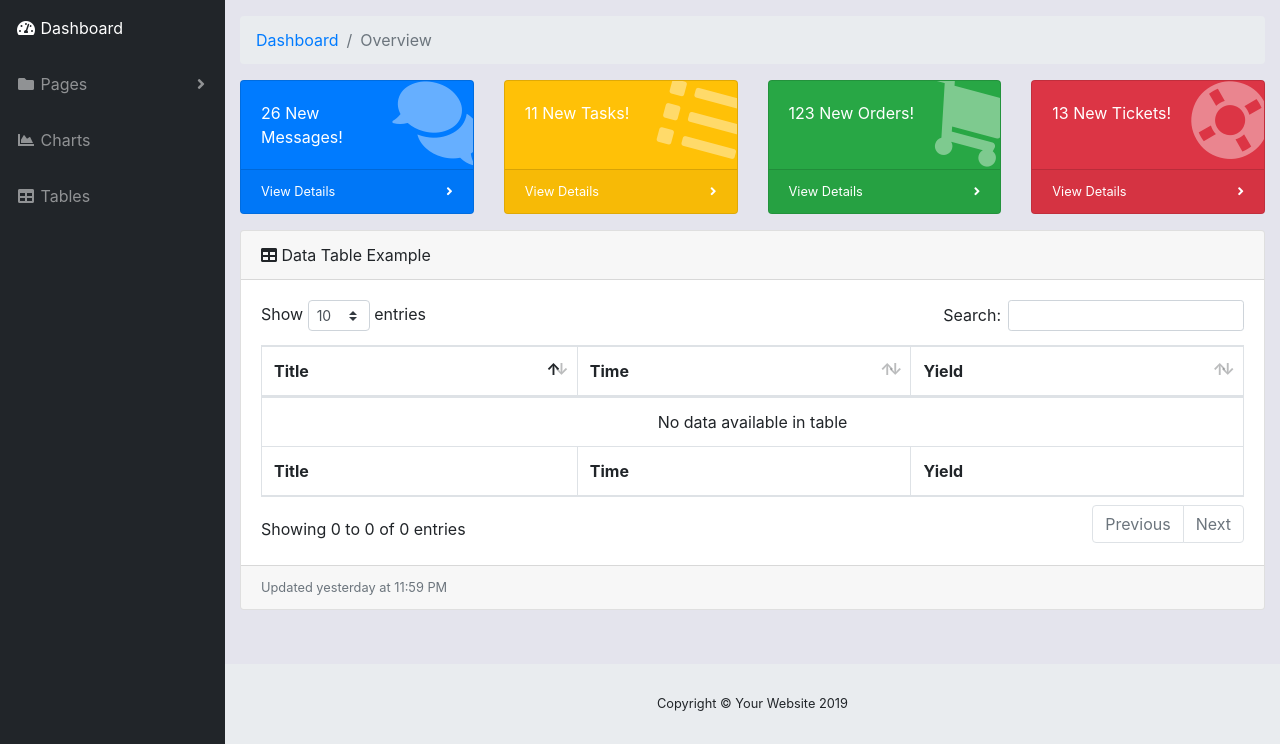
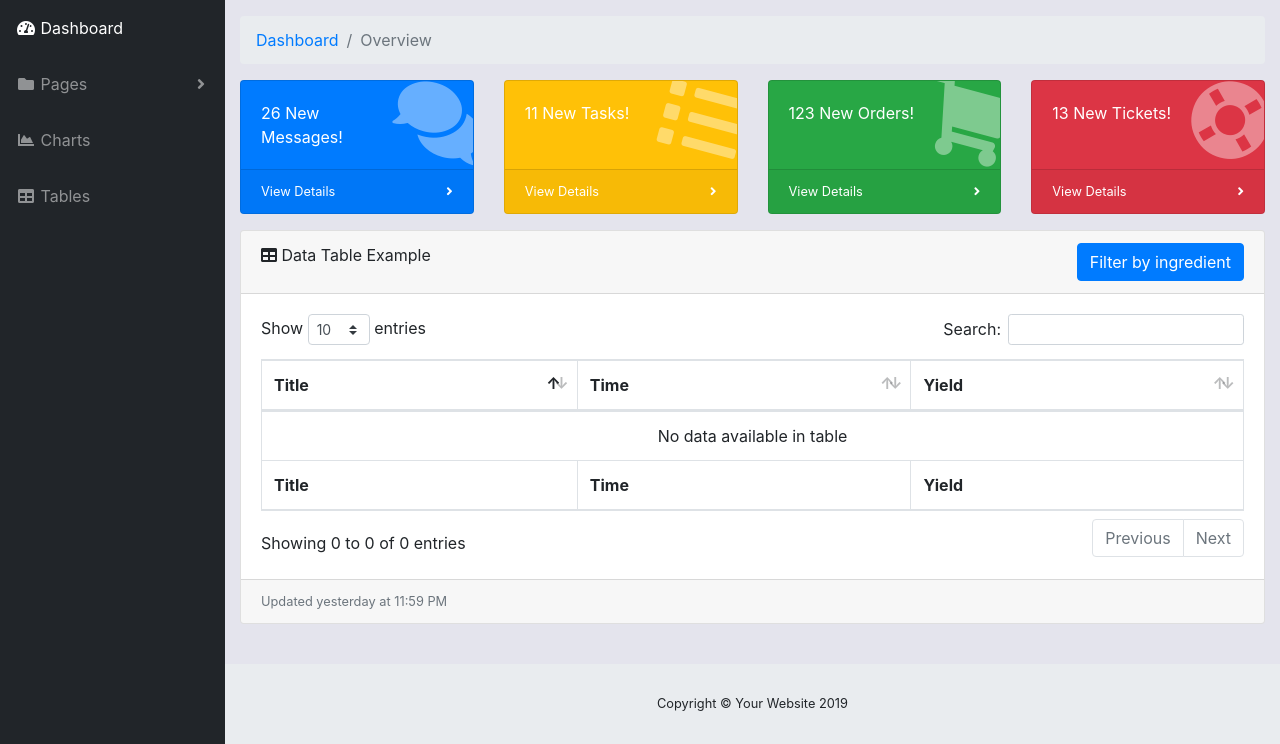
Before and after one commit to ryan-tjitro/cookbookApp, a Django app: page / in a window 1280 px wide. Shown: the part 56-800 px from the top of the page. Run offline with Django 3.2, Linux system fonts and the light colour scheme; a user stored in the database is signed in; data that the repository does not hold is empty; some libraries are stand-ins or nearby versions.

Commit message:
Add support for filtering by ingredients and adding ingredients with formset

```diff
--- a/cookbookApp/list_recipes/forms.py
+++ b/cookbookApp/list_recipes/forms.py
@@ -8,4 +8,6 @@ class CreateRecipeForm(forms.Form):
     recipe_yield = forms.CharField(label="recipe_yield", required=False)
     time = forms.IntegerField(label="time", required=False)
     instructions = forms.CharField(label="instructions", widget=forms.Textarea, required=False)
-    # ingredients =
+
+class IngredientForm(forms.Form):
+    ingredient = forms.CharField(label="ingredient", required=False)
--- a/cookbookApp/list_recipes/templates/index.html
+++ b/cookbookApp/list_recipes/templates/index.html
@@ -192,7 +192,11 @@
         <div class="card mb-3">
           <div class="card-header">
             <i class="fas fa-table"></i>
-            Data Table Example</div>
+            Data Table Example
+            <button type="button" class="btn btn-primary float-right" data-toggle="modal" data-target="#filterRecipeModal">
+            Filter by ingredient
+            </button>
+          </div>
           <div class="card-body">
             <div class="table-responsive">
               <table class="table table-bordered" id="dataTable" width="100%" cellspacing="0">
@@ -280,6 +284,36 @@
     </div>
   </div>
 
+  <div class="filterRecipe-modal-wrapper">
+  <div class="modal fade" id="filterRecipeModal" tabindex="-1" aria-labelledby="filterRecipeModalLabel" aria-hidden="true">
+    <div class="modal-dialog">
+      <form method="post">
+      <div class="modal-content">
+        <div class="modal-header">
+          <h5 class="modal-title" id="filterRecipeModalLabel">Filter Recipe</h5>
+          <button type="button" class="close" data-dismiss="modal" aria-label="Close">
+            <span aria-hidden="true">&times;</span>
+          </button>
+        </div>
+        <div id="formset_container" class="modal-body">
+          {% csrf_token %}
+          {{ formset.management_form }}
+          {% for ingredient_form in formset %}
+              <div class="ingredient-form py-1">
+                  {{ ingredient_form.ingredient }}
+              </div>
+          {% endfor %}
+          <button class="btn btn-primary" id="add-form" type="button">Add Another Filter</button>
+        </div>
+        <div class="modal-footer">
+          <button type="button" class="btn btn-secondary" data-dismiss="modal">Close</button>
+          <button type="submit" name="filterRecipeSubmit" class="btn btn-primary">Filter</button>
+        </div>
+        </form>
+      </div>
+    </div>
+ </div>
+
   <!-- Bootstrap core JavaScript-->
   <script src="/static/vendor/jquery/jquery.min.js"></script>
   <script src="/static/vendor/bootstrap/js/bootstrap.bundle.min.js"></script>
@@ -299,5 +333,29 @@
   <script src="/static/js/demo/datatables-demo.js"></script>
   <script src="/static/js/demo/chart-area-demo.js"></script>
 
+  <script>
+    let allForm = document.querySelectorAll(".ingredient-form")
+    let container = document.querySelector("#formset_container")
+    let addButton = document.querySelector("#add-form")
+    let totalForms = document.querySelector("#id_form-TOTAL_FORMS")
+    let formNum = allForm.length-1
+    addButton.addEventListener('click', addForm)
+    document.getElementById("id_form-0-ingredient").classList.add("form-control")
+
+    function addForm(e) {
+        e.preventDefault()
+
+        let newForm = allForm[0].cloneNode(true) //Clone the bird form
+        let formRegex = RegExp(`form-(\\d){1}-`,'g') //Regex to find all instances of the form number
+
+        formNum++ //Increment the form number
+        newForm.innerHTML = newForm.innerHTML.replace(formRegex, `form-${formNum}-`) //Update the new form to have the correct form number
+        console.log(container)
+        container.insertBefore(newForm, addButton) //Insert the new form at the end of the list of forms
+        document.getElementById("id_form-" + formNum + "-ingredient").classList.add("form-control");
+        totalForms.setAttribute('value', `${formNum+1}`) //Increment the number of total forms in the management form
+      }
+  </script>
+
 </body>
 {% endblock %}
--- a/cookbookApp/list_recipes/views.py
+++ b/cookbookApp/list_recipes/views.py
@@ -5,7 +5,9 @@ from django.http import HttpResponse, HttpResponseRedirect
 from django.contrib.auth.forms import AuthenticationForm
 from django.contrib.auth import login, authenticate
 from django.contrib.auth.mixins import LoginRequiredMixin
+from django.forms.formsets import formset_factory
 from .models import Employee, Recipe, Ingredient
+from .forms import CreateRecipeForm, IngredientForm, UrlForm
 from recipe_scrapers import scrape_me, WebsiteNotImplementedError
 import logging
 
@@ -15,8 +17,21 @@ class Index(LoginRequiredMixin, View):
     login_url = '/login/'
 
     def get(self, request):
+        IngredientFormSet = formset_factory(IngredientForm)
         recipes = Recipe.objects.filter(user = request.user)
-        return render(request, self.template, {'recipes': recipes})
+        return render(request, self.template, {'recipes': recipes, 'formset': IngredientFormSet()})
+
+    def post(self, request):
+        IngredientFormSet = formset_factory(IngredientForm)
+        ingredients = IngredientFormSet(request.POST)
+        if ingredients.is_valid():
+            recipes = Recipe.objects.filter(user = request.user)
+            for ingredient_form in ingredients:
+                if ingredient_form.is_valid() and ingredient_form.cleaned_data.get('ingredient'):
+                    recipes = recipes.filter(ingredient__ingredient_info__icontains=ingredient_form.cleaned_data.get('ingredient'))
+                    logging.debug(recipes)
+            return render(request, self.template, {'recipes': recipes.distinct(), 'formset': IngredientFormSet()})
+        return self.get(request)
 
 class AddAutomatic(LoginRequiredMixin, View):
     template = 'addAutomatic.html'
@@ -52,9 +67,12 @@ class AddManually(LoginRequiredMixin, View):
 
     def get(self, request):
         form = CreateRecipeForm()
-        return render(request, self.template, {'form': form})
+        IngredientFormSet = formset_factory(IngredientForm)
+        return render(request, self.template, {'formset': IngredientFormSet(), 'form': form})
 
     def post(self, request):
+        IngredientFormSet = formset_factory(IngredientForm)
+        ingredients = IngredientFormSet(request.POST)
         title = request.POST.get('title', "")
         recipe_yield = request.POST.get("recipe_yield", None)
         time = request.POST.get("time", "")
@@ -66,15 +84,15 @@ class AddManually(LoginRequiredMixin, View):
         if len(title) > 0:
            try:
                existing_recipe = Recipe.objects.filter(user = request.user).get(title = title)
-               return render(request, self.template, {'form': CreateRecipeForm(request.POST), "success": False, "errorReason": self.RECIPE_EXISTS}) #with error bc title already exists
+               return render(request, self.template, {'formset': IngredientFormSet(request.POST), 'form': CreateRecipeForm(request.POST), "success": False, "errorReason": self.RECIPE_EXISTS}) #with error bc title already exists
            except Recipe.DoesNotExist:
                new_recipe = Recipe.objects.create(user = request.user, time=time, instructions = instructions, title = title, recipe_yield = recipe_yield)
-               # for ingredient_description in scraper.ingredients():
-               #     new_ingredient = Ingredient.objects.create(recipe=new_recipe, ingredient_info=ingredient_description)
-               #     logging.debug("ingredient: {0}".format(ingredient_description))
-               return render(request, self.template, {'form': U(), "success": True})
+               for ingredient_form in ingredients:
+                   if ingredient_form.is_valid() and ingredient_form.cleaned_data.get('ingredient'):
+                       new_ingredient = Ingredient.objects.create(recipe=new_recipe, ingredient_info=ingredient_form.cleaned_data.get('ingredient'))
+               return render(request, self.template, {'formset': IngredientFormSet(), 'form': CreateRecipeForm(), "success": True})
         else:
-            return render(request, self.template, {'form': CreateRecipeForm(), "success": False, "errorReason": self.INVALID_TITLE}) #with error bc invalid name
+            return render(request, self.template, {'formset': IngredientFormSet(request.POST), 'form': CreateRecipeForm(request.POST), "success": False, "errorReason": self.INVALID_TITLE}) #with error bc invalid name
 
 class Login(View):
     template = 'login.html'
@@ -100,6 +118,7 @@ class Test(View):
 
     def get(self, request, title):
         recipe = Recipe.objects.filter(user = request.user).get(title = title)
+        recipe.instructions = recipe.instructions.split('\n')
         ingredients = Ingredient.objects.filter(recipe = recipe)
         logging.debug(ingredients)
         return render(request, self.template, {'recipe': recipe, 'ingredients': ingredients})
```
Also changed, not shown: cookbookApp/list_recipes/templates/addManually.html (+36 -0 lines), cookbookApp/list_recipes/templates/testing.html (+8 -1 lines).
